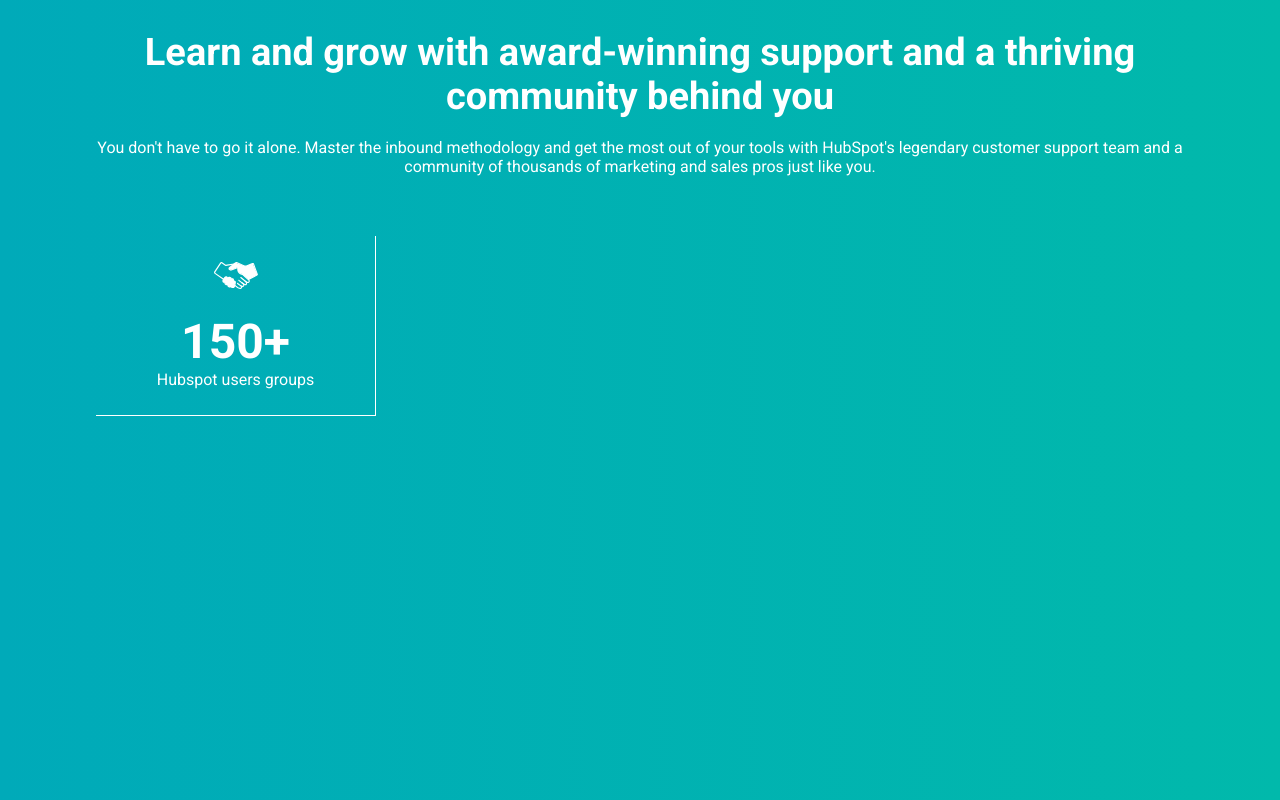
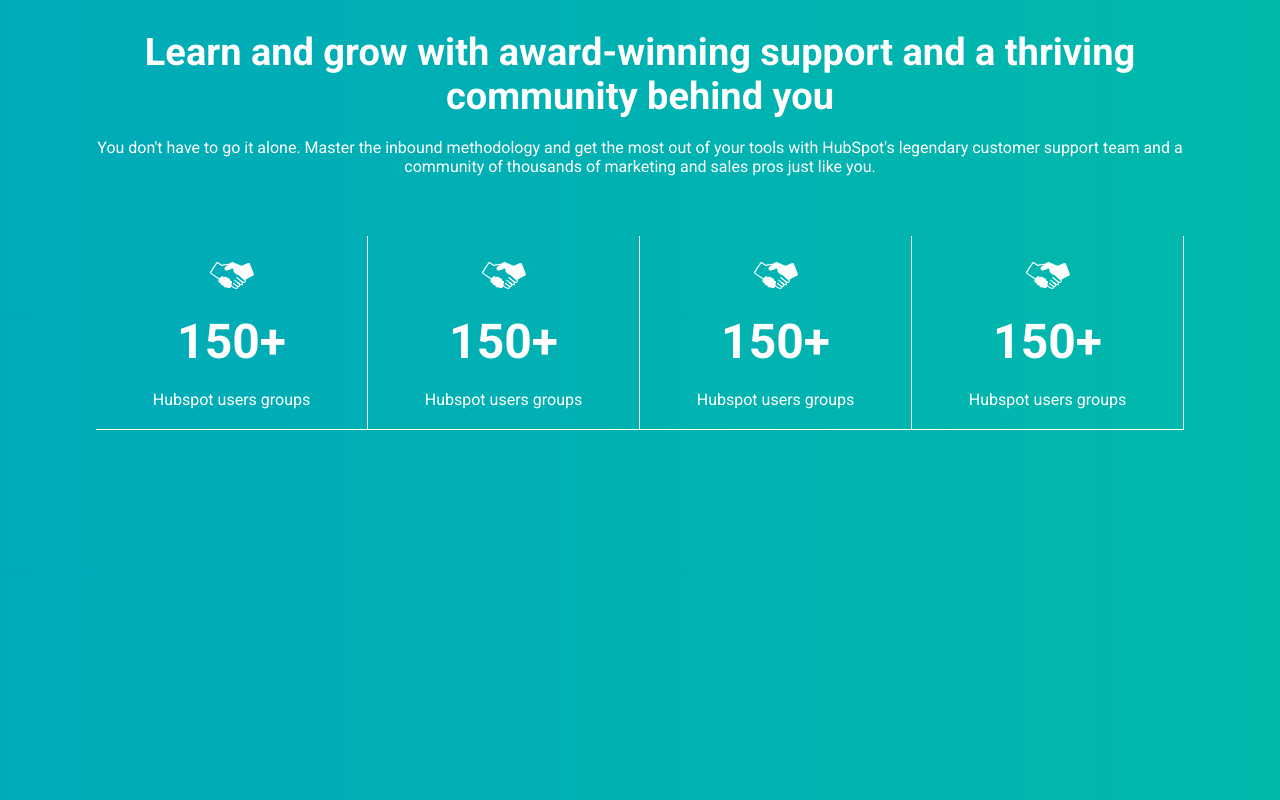
Before and after one commit to AndreaZenz/htmlcss-hubspot, a plain HTML site: page index.html in a window 1280 px wide. Shown: the part 2224-3024 px from the top of the page. Drawn offline with Linux system fonts and the light colour scheme.

Commit message:
create 4 blue boxes

```diff
--- a/index.html
+++ b/index.html
@@ -203,17 +203,47 @@
             </div>
 
             <div class="container container3 clearfix">
-                <div class="box">
+                <div class="up-box">
                     <div class="img-box">
                         <img src="img/homepage_community_agency.svg" alt="">
                     </div>
                     <div class="text-box col-w">
                         <h2 class="box-font">150+</h2>
-                        <p>Hubspot users groups</p>
+                        <p class="img-box">Hubspot users groups</p>
                     </div>
+                </div>
+                <div class="up-box">
+                    <div class="img-box">
+                        <img src="img/homepage_community_agency.svg" alt="">
+                    </div>
+                    <div class="text-box col-w">
+                        <h2 class="box-font">150+</h2>
+                        <p class="img-box">Hubspot users groups</p>
+                    </div>
+                </div>
+                <div class="up-box">
+                    <div class="img-box">
+                        <img src="img/homepage_community_agency.svg" alt="">
+                    </div>
+                    <div class="text-box col-w">
+                        <h2 class="box-font">150+</h2>
+                        <p class="img-box">Hubspot users groups</p>
+                    </div>
+                </div>
+                <div class="up-box">
+                    <div class="img-box">
+                        <img src="img/homepage_community_agency.svg" alt="">
+                    </div>
+                    <div class="text-box col-w">
+                        <h2 class="box-font">150+</h2>
+                        <p class="img-box">Hubspot users groups</p>
+                    </div>
+                </div>
 
 
-                </div>
+
+
+
 
             </div>
 
--- a/style.css
+++ b/style.css
@@ -328,20 +328,21 @@ div ul{
     margin-bottom: 20px;
 }
 
-.box{
-    width: 280px;
-    height: 180px;
+.up-box{
+    width: 25%;
+    height: 20%;
     float: left;
     border-bottom: 1px solid white;
     border-right: 1px solid white;
 }
+
 
 .img-box{
     padding: 20px;
 }
 .box-font{
     font-size: 3rem;
-    font
+    font-weight: 900;
 }
 /* fine terzo blocco azzurro */
 
```
